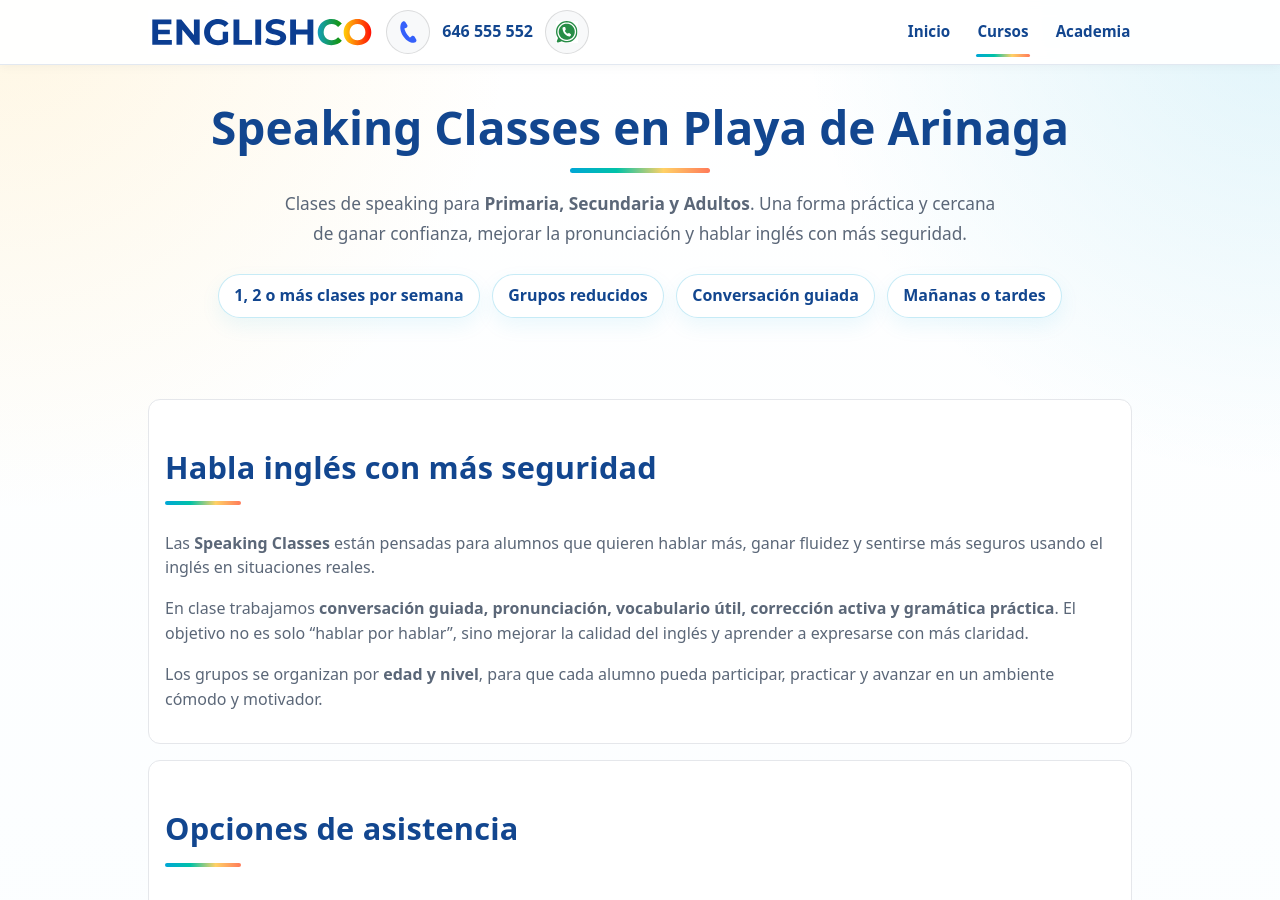
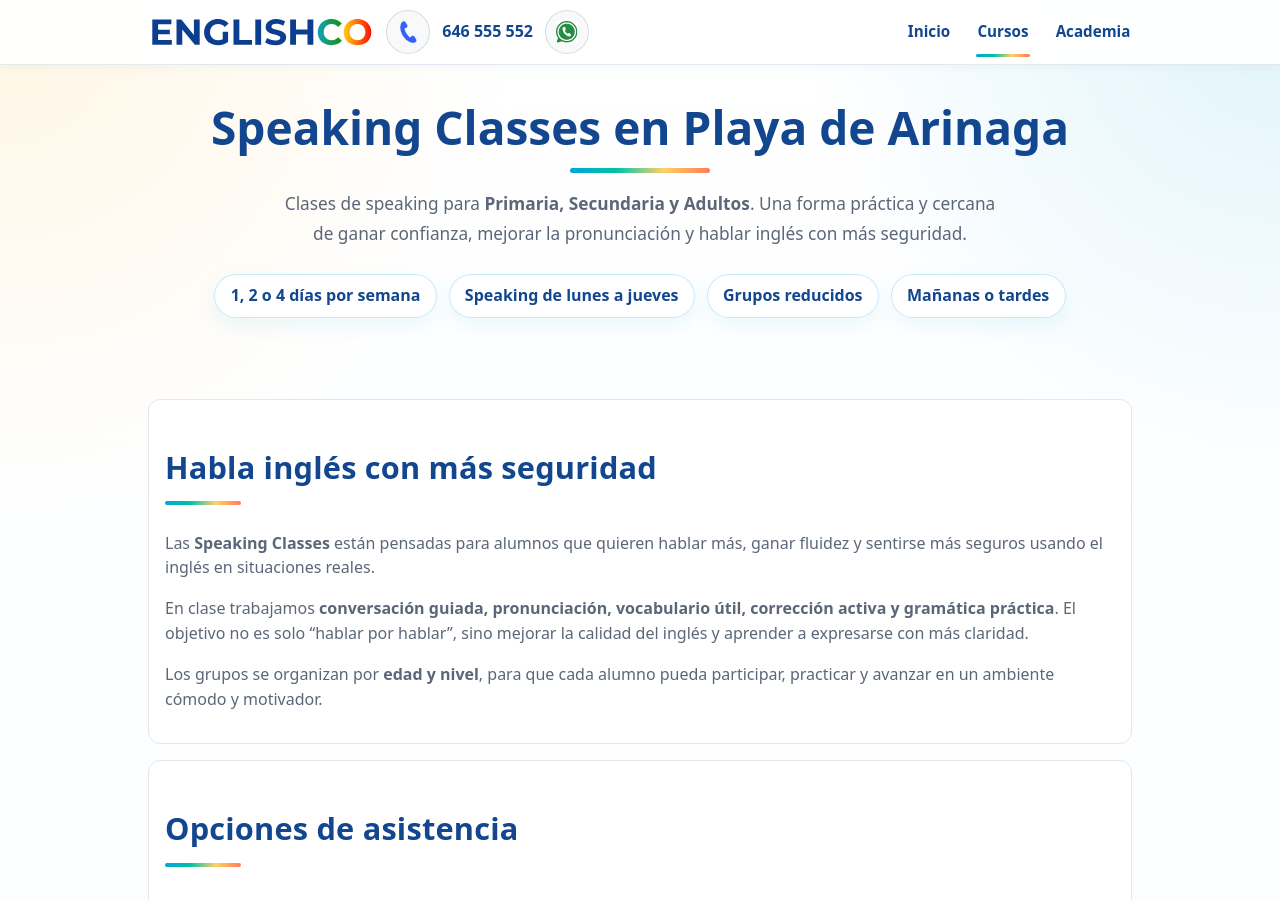
Before and after one commit to dixonbruce/englishco, a Jekyll site: the page built from speaking.html, in a window 1280 px wide and 900 px high. Built offline with Jekyll 4.4.1, drawn with Linux system fonts in a browser that asks for light colours.

Commit message:
Update speaking.html

```diff
--- a/speaking.html
+++ b/speaking.html
@@ -15,12 +15,12 @@ section: "cursos"
       y hablar inglés con más seguridad.
     </p>
 
-    <div class="hero-highlights" aria-label="Características principales">
-      <span>1, 2 o más clases por semana</span>
-      <span>Grupos reducidos</span>
-      <span>Conversación guiada</span>
-      <span>Mañanas o tardes</span>
-    </div>
+  <div class="hero-highlights" aria-label="Características principales">
+    <span>1, 2 o 4 días por semana</span>
+    <span>Speaking de lunes a jueves</span>
+    <span>Grupos reducidos</span>
+    <span>Mañanas o tardes</span>
+  </div>
   </div>
 </section>
 
```
